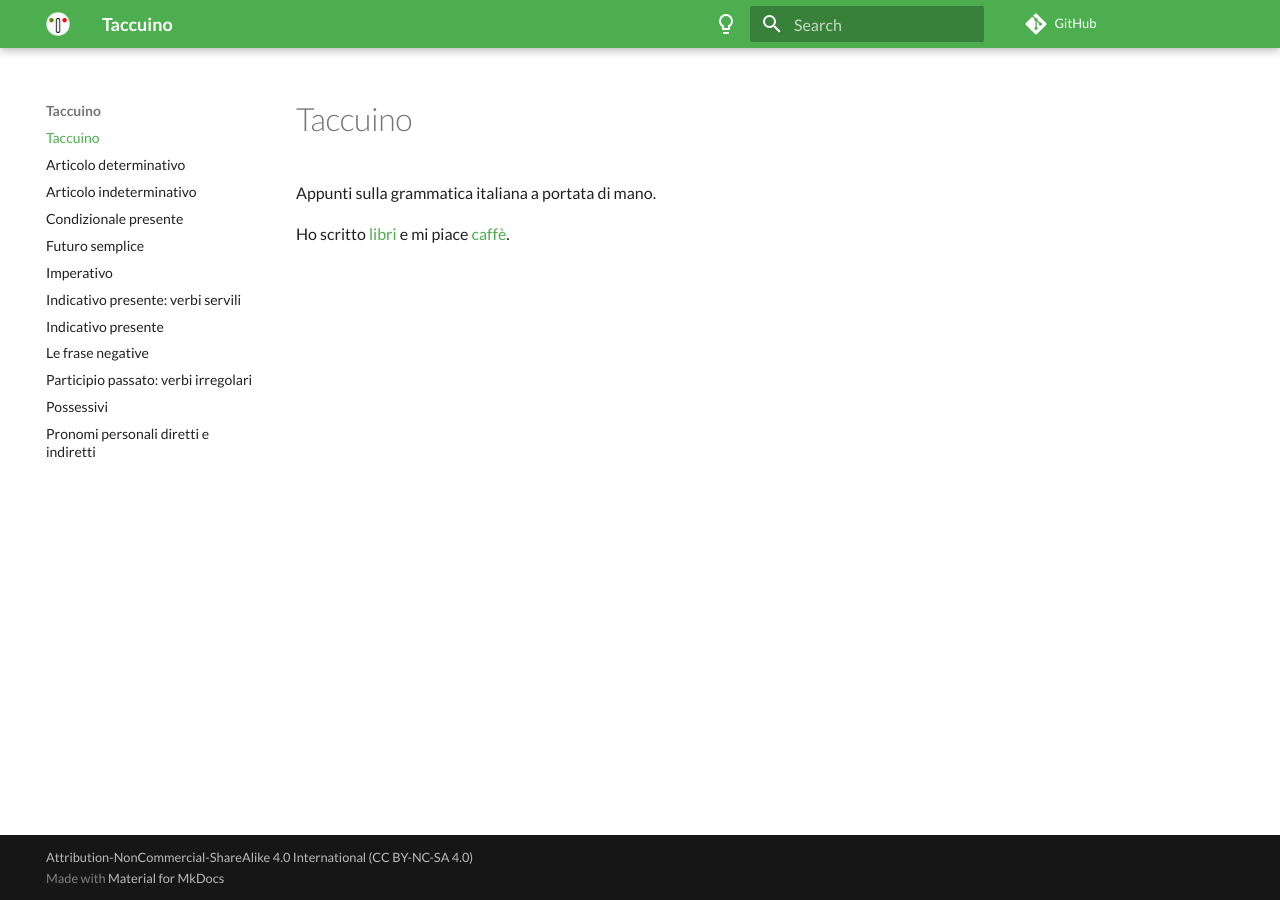
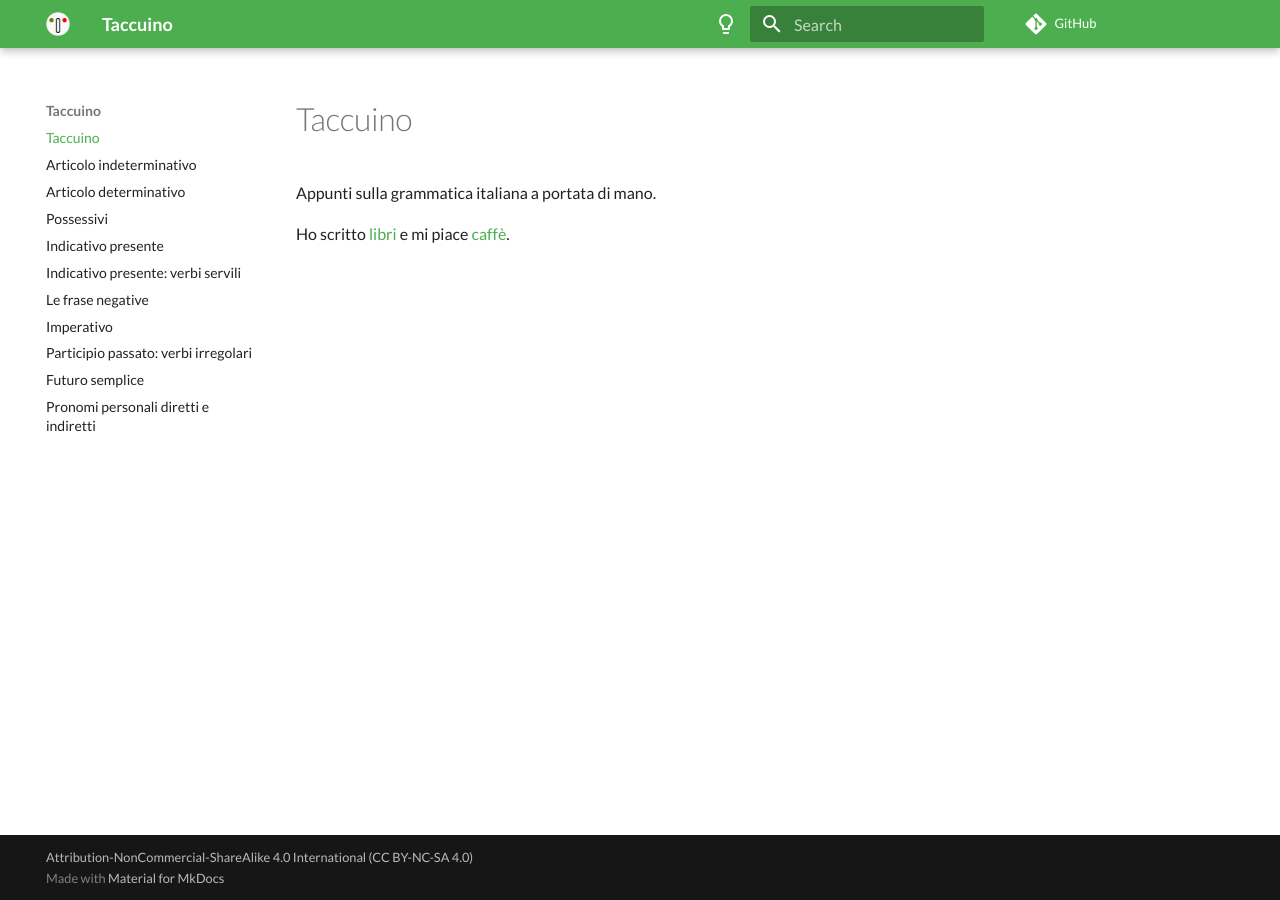
Before and after one commit to dmpop/taccuino, an MkDocs documentation site: the page built from docs/index.md, in a window 1280 px wide. Built offline with MkDocs 1.6.1 and Material for MkDocs 9.7.7, drawn with Linux system fonts in a browser that asks for light colours; comment, search, counter and statistics services are not loaded.

```diff
--- a/mkdocs.yml
+++ b/mkdocs.yml
@@ -11,9 +11,8 @@ plugins:
         - en
         - it
   - git-revision-date-localized:
-      enable_creation_date: true
       type: date
-
+  - awesome-pages
 theme:
   name: material
   logo: logo.png
```
Also changed, not shown: docs/.pages (added).
